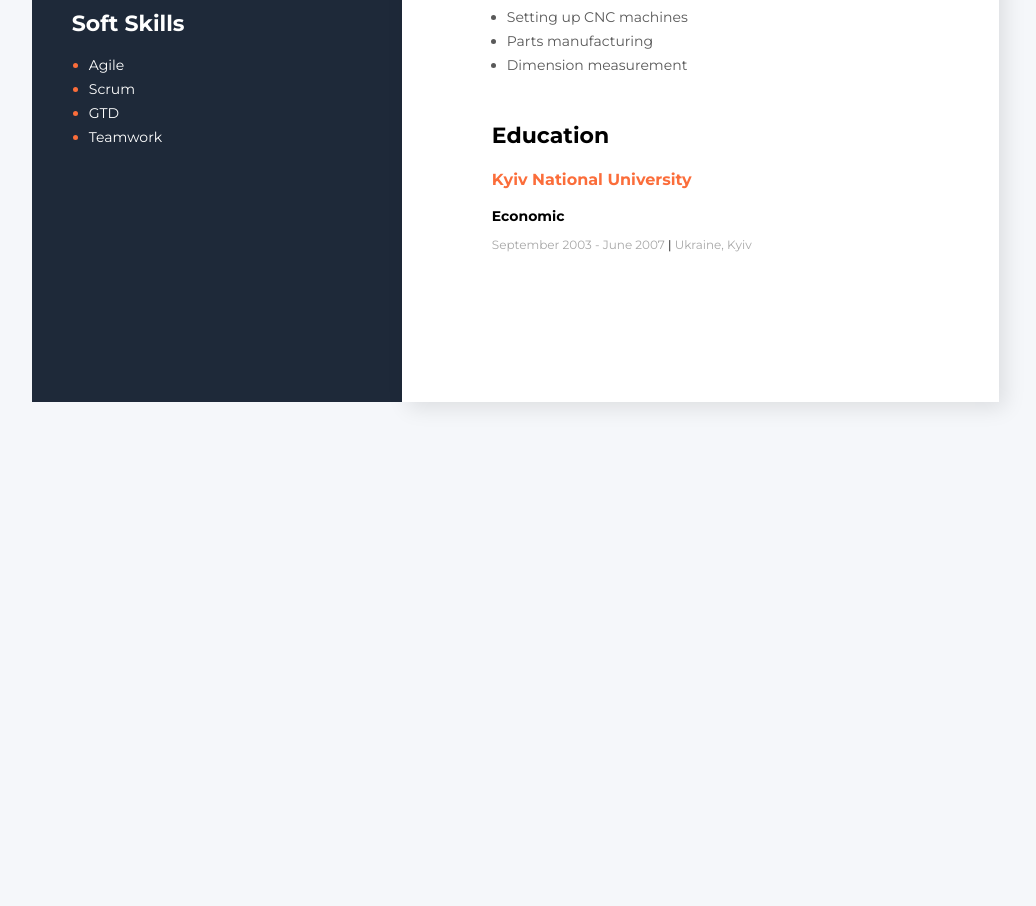
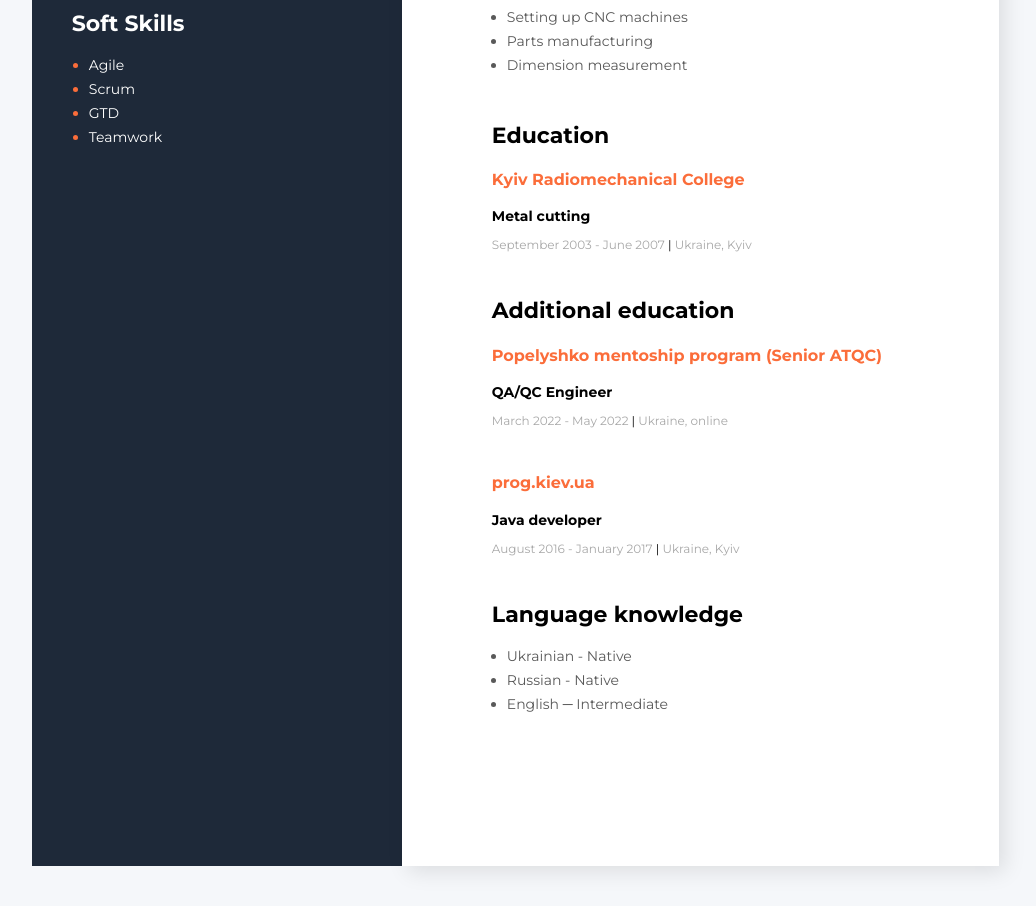
Before and after one commit to ansheror/resume-sheror, a plain HTML site: page index.html in a window 1280 px wide. Shown: the part 980-1886 px from the top of the page, without its empty margins (241-1277 px from the left). Before the commit the page ends 1422 px from the top, so only its background shows below. Drawn offline with Linux system fonts and the light colour scheme.

Commit message:
index cnamges

```diff
--- a/index.html
+++ b/index.html
@@ -93,11 +93,37 @@
                 </div>
 
                 <!--Education-->
-                <div class="education">
-                    <h3 class="title">Education</h3>
-                    <h4 class="university">Kyiv National University</h4>
-                    <h4 class="department">Economic</h4>
-                    <p class="period">September 2003 - June 2007   <span class="line">|</span>   Ukraine, Kyiv</p>
+                <div>
+                    <div class="education">
+                        <h3 class="title">Education</h3>
+                        <h4 class="university">Kyiv Radiomechanical College</h4>
+                        <h4 class="department">Metal cutting</h4>
+                        <p class="period">September 2003 - June 2007   <span class="line">|</span>   Ukraine, Kyiv</p>
+                    </div>
+
+                    <!--Additional education-->
+                    <div class="additional-education">
+                        <h3 class="title">Additional education</h3>
+                        <h4 class="university">Popelyshko mentoship program (Senior ATQC)</h4>
+                        <h4 class="department">QA/QC Engineer</h4>
+                        <p class="period">March 2022 - May 2022   <span class="line">|</span>   Ukraine, online</p>
+                    </div>
+
+                    <div>
+                        <h4 class="university">prog.kiev.ua</h4>
+                        <h4 class="department">Java developer</h4>
+                        <p class="period">August 2016 - January 2017   <span class="line">|</span>   Ukraine, Kyiv</p>
+                    </div>
+
+                    <!--Language knowledge-->
+                    <div class="language">
+                        <h3 class="title">Language knowledge</h3>
+                        <ul class="language-list">
+                            <li class="language-list-item">Ukrainian - Native</li>
+                            <li class="language-list-item">Russian - Native</li>
+                            <li class="language-list-item">English ─ Intermediate</li>
+                        </ul>
+                    </div>
                 </div>
 
         </div>
```
